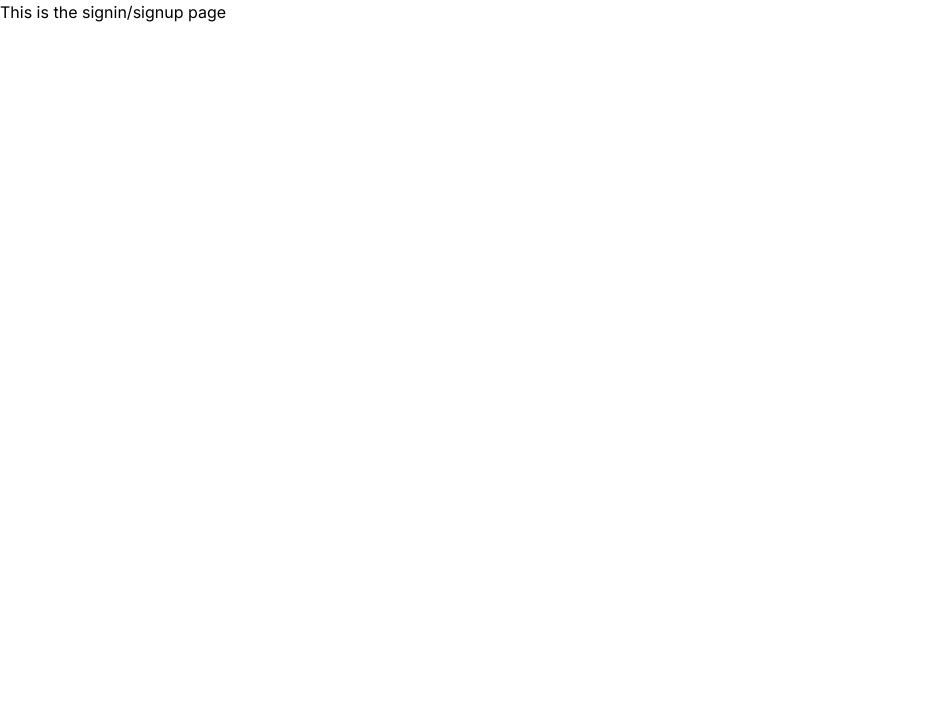
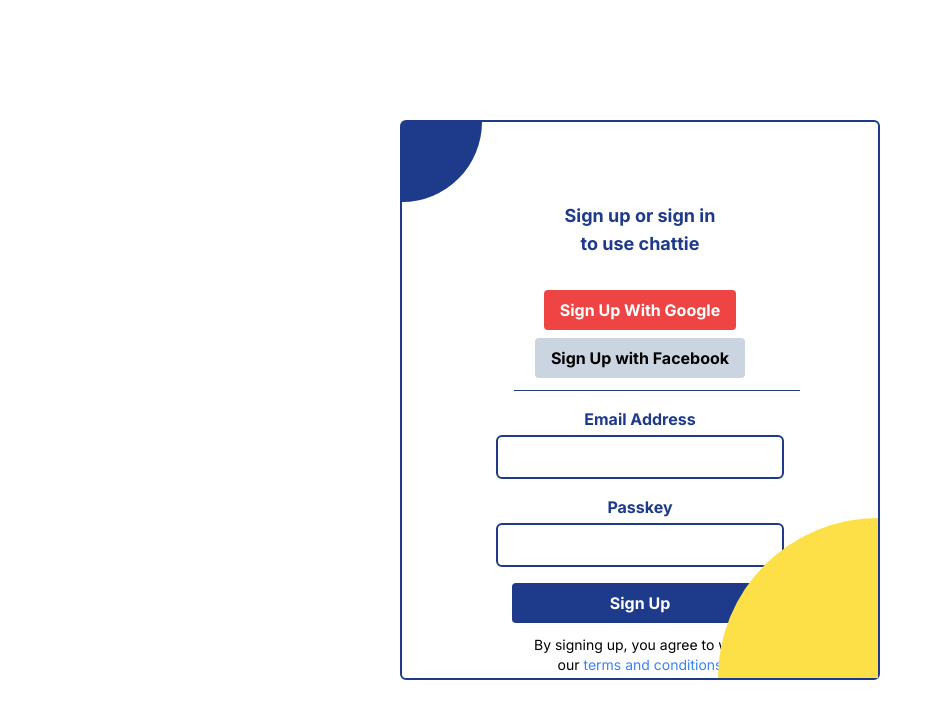
Before and after one commit to Xperienced-Tekie/dev-project-2, a Next.js app in the folder client/: page /auth in a window 1280 px wide. Shown: the top 718 px of the page, without its empty margins (0-943 px from the left). Built offline with nearby package versions, Linux system fonts and the light colour scheme.

Commit message:
built auth static ui

```diff
--- a/client/app/auth/page.js
+++ b/client/app/auth/page.js
@@ -1,11 +1,48 @@
-import React from 'react'
+import React from 'react';
 
 const Auth = () => {
   return (
-    <div>
-      <h4>This  is the signin/signup page</h4>
+    <div className="flex justify-center w-full h-screen items-center">
+  <div className="w-[30rem] h-[35rem] border-2 border-blue-900 relative rounded-md">
+    <div className="w-[5rem] h-[5rem] bg-blue-900 rounded-br-full">
+      <div className="w-[10rem] h-[10rem] bg-yellow-300 absolute bottom-0 right-0 rounded-tl-full" />
     </div>
-  )
-}
+    <div className="text-center">
+      <p className="text-lg font-bold text-blue-900">
+        Sign up or sign in <br />to use chattie
+      </p>
+    </div>
+    <div className="flex flex-col items-center pt-8">
+      <button className="bg-red-500 hover:bg-blue-700 text-white font-bold py-2 px-4 rounded">
+        Sign Up With Google
+      </button>
+      <button className="bg-slate-300 hover:bg-blue-700 text-black font-bold py-2 px-4 rounded mt-2">
+        Sign Up with Facebook
+      </button>
+    </div>
+    <hr className="border-blue-900 w-3/5 ml-28 my-3" />
+    <div className="text-center mt-4">
+      <form>
+        <label htmlFor="email" className="block text-blue-900 font-bold">Email Address</label>
+        <input type="email" id="email" name="email" className="border-2 border-blue-900 rounded-md py-2 px-4 mt-1 w-72 focus:outline-none" required />
+        <label htmlFor="passkey" className="block text-blue-900 font-bold mt-4">Passkey</label>
+        <input type="password" id="passkey" name="passkey" className="border-2 border-blue-900 rounded-md py-2 px-4 mt-1 w-72 focus:outline-none" required />
+        <br />
+        <button type="submit" className="bg-blue-900 hover:bg-blue-500 text-white font-bold py-2 px-4 mt-4 rounded w-64">
+          Sign Up
+        </button>
+      </form>
+      <div className="text-center">
+        <p className="text-sm mt-3">
+          By signing up, you agree to with <br />
+          our <span className="text-blue-500">terms and conditions</span>
+        </p>
+      </div>
+    </div>
+  </div>
+</div>
 
-export default Auth
+  );
+};
+
+export default Auth;
```
